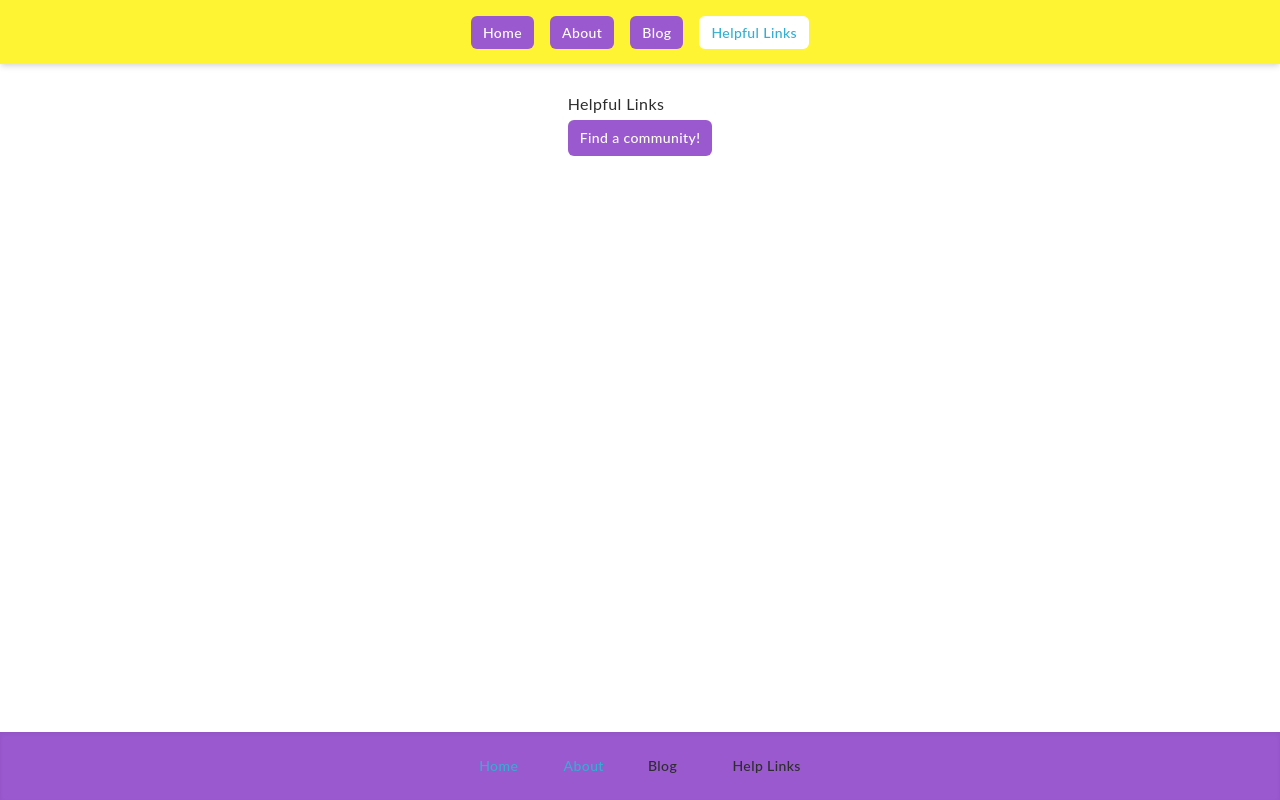
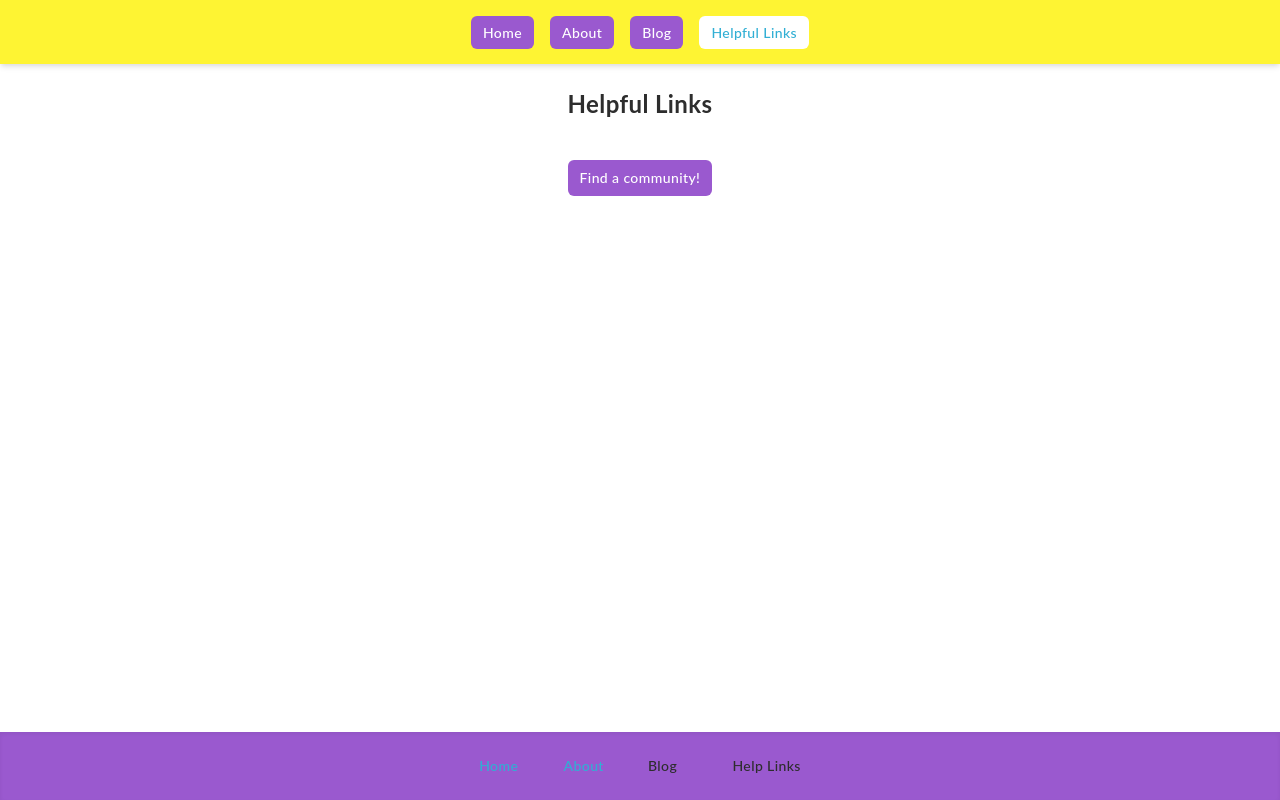
Before and after one commit to neosh11/NonBinaryPeople, a Next.js app: page /help in a window 1280 px wide. Built offline with nearby package versions, Linux system fonts and the light colour scheme.

Commit message:
quickfix

```diff
--- a/pages/help/index.tsx
+++ b/pages/help/index.tsx
@@ -13,7 +13,7 @@ export default function Home() {
       canonical={pageRoutes.help}
     >
       <div className='space-y-10 md:flex md:flex-col'>
-        Helpful Links
+        <h1>Helpful Links</h1>
         <a className={buttonClass} href={pageRoutes.helpCommunities}>
           {pageNames.communities}
         </a>
```
